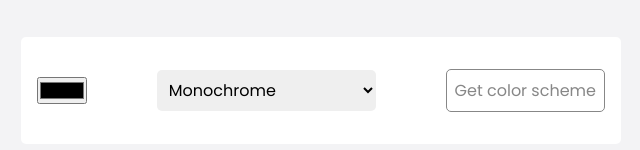
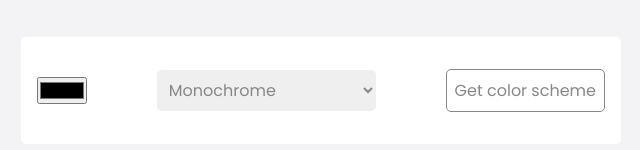
Before and after one commit to 19Lilly/scrimba_ColorSchemeGenerator_Solo-project_lilly, a plain HTML site: page index.html in a window 1280 px wide. Shown: the part 310-460 px from the top of the page, 319-959 px from the left. Drawn offline with Linux system fonts and the light colour scheme; a web font is replaced by a local one.

Commit message:
color text change in select element

```diff
--- a/index.css
+++ b/index.css
@@ -94,6 +94,7 @@ select{
     border: none;
     padding: 0.5em;
     border-radius: var(--radiusSmall);
+    color: var(--clr-text);
 }
 
 select:focus{
--- a/index.js
+++ b/index.js
@@ -40,5 +40,6 @@ getColorSchemeBtn.addEventListener("click", function () {
         </div>`;
       });
       colorPaletteEl.innerHTML = html;
+
     });
 });
```
